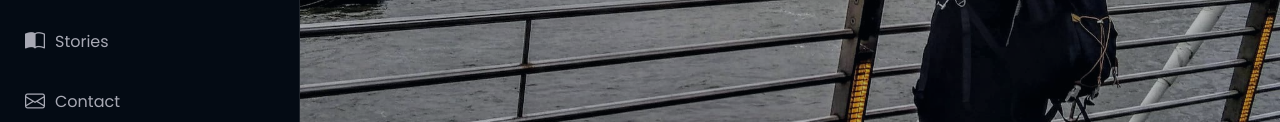
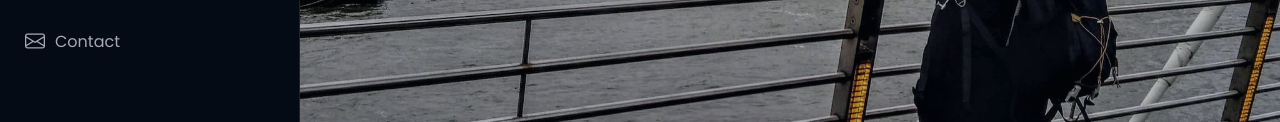
Before and after one commit to jueipathak/website, a plain HTML site: page index.html in a window 1280 px wide. Shown: the part 482-604 px from the top of the page. Drawn offline with Linux system fonts and the light colour scheme.

Commit message:
Update index.html

```diff
--- a/index.html
+++ b/index.html
@@ -65,7 +65,7 @@
         <li><a href="#about"><i class="bi bi-person navicon"></i> About</a></li>
         <li><a href="#resume"><i class="bi bi-file-earmark-text navicon"></i> Resume</a></li>
         <li><a href="#portfolio"><i class="bi bi-images navicon"></i> Portfolio</a></li>
-        <li><a href="stories.html"><i class="bi bi-book-half navicon"></i> Stories</a></li>
+        <!--<li><a href="stories.html"><i class="bi bi-book-half navicon"></i> Stories</a></li>-->
        <!-- <li><a href="#services"><i class="bi bi-hdd-stack navicon"></i> Services</a></li>
         <li class="dropdown"><a href="#"><i class="bi bi-menu-button navicon"></i> <span>Dropdown</span> <i class="bi bi-chevron-down toggle-dropdown"></i></a>
           <ul>
```
